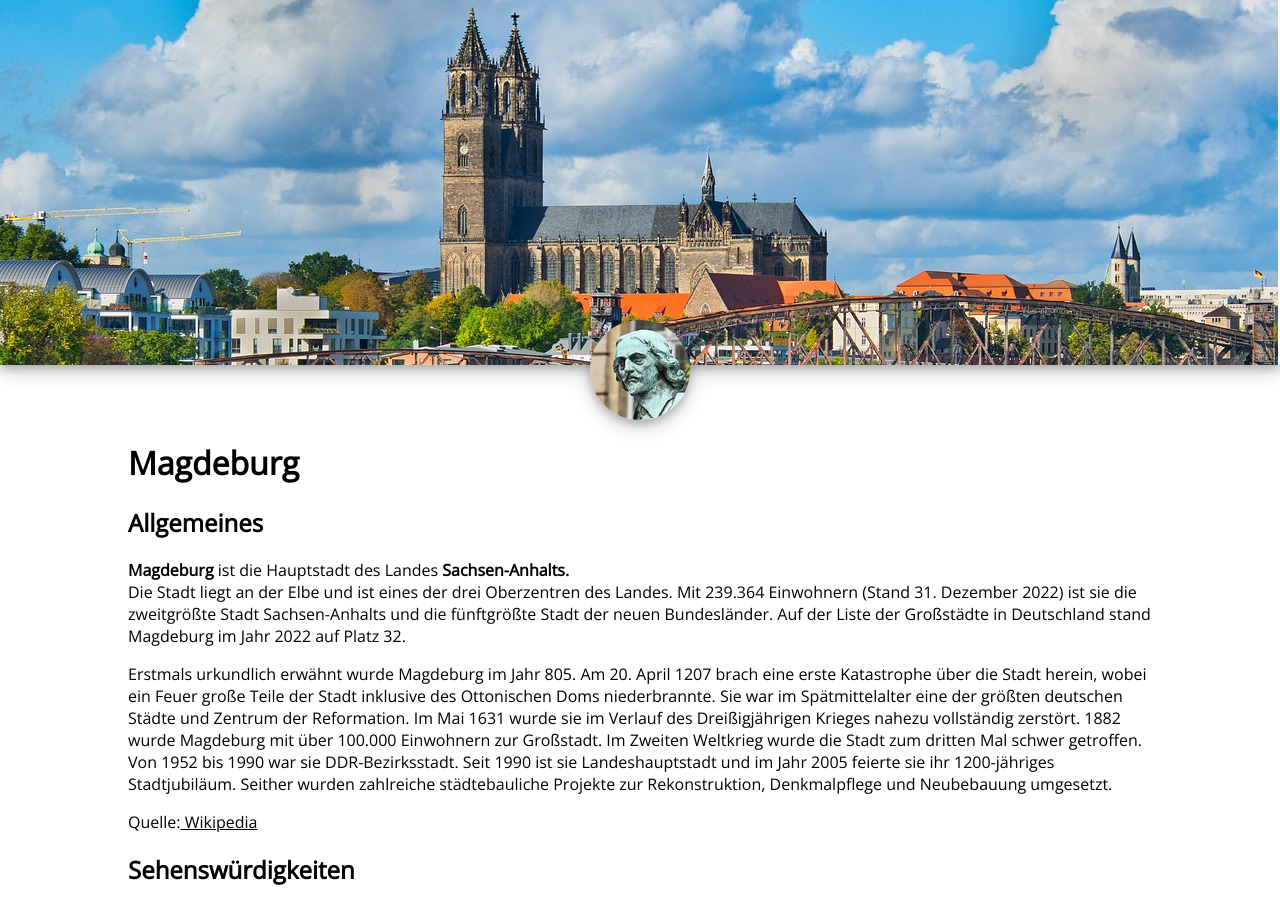
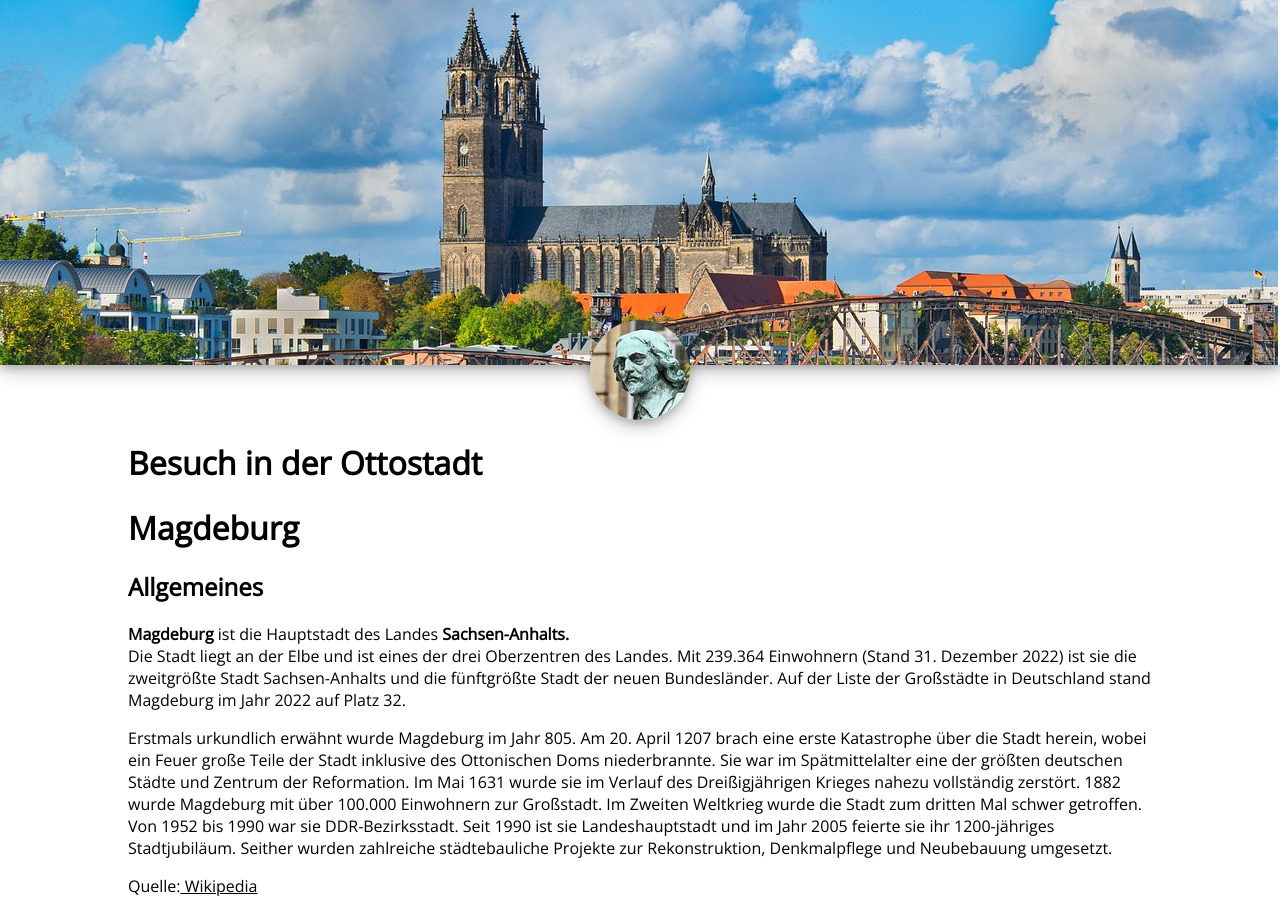
Before and after one commit to ErnstAnton/Top, a plain HTML site: page index.html in a window 1280 px wide. Shown: the top 900 px of the page. Drawn offline with nearby package versions, Linux system fonts and the light colour scheme.

Commit message:
müsste alles ready sein

```diff
--- a/index.html
+++ b/index.html
@@ -40,6 +40,7 @@
     </header>
 
     <main>
+        <h1>Besuch in der Ottostadt</h1>
         <h1>Magdeburg</h1>
         <h2>Allgemeines</h2>
         <p><strong>Magdeburg</strong> ist die Hauptstadt des Landes <strong>Sachsen-Anhalts.</strong> <br>
```
